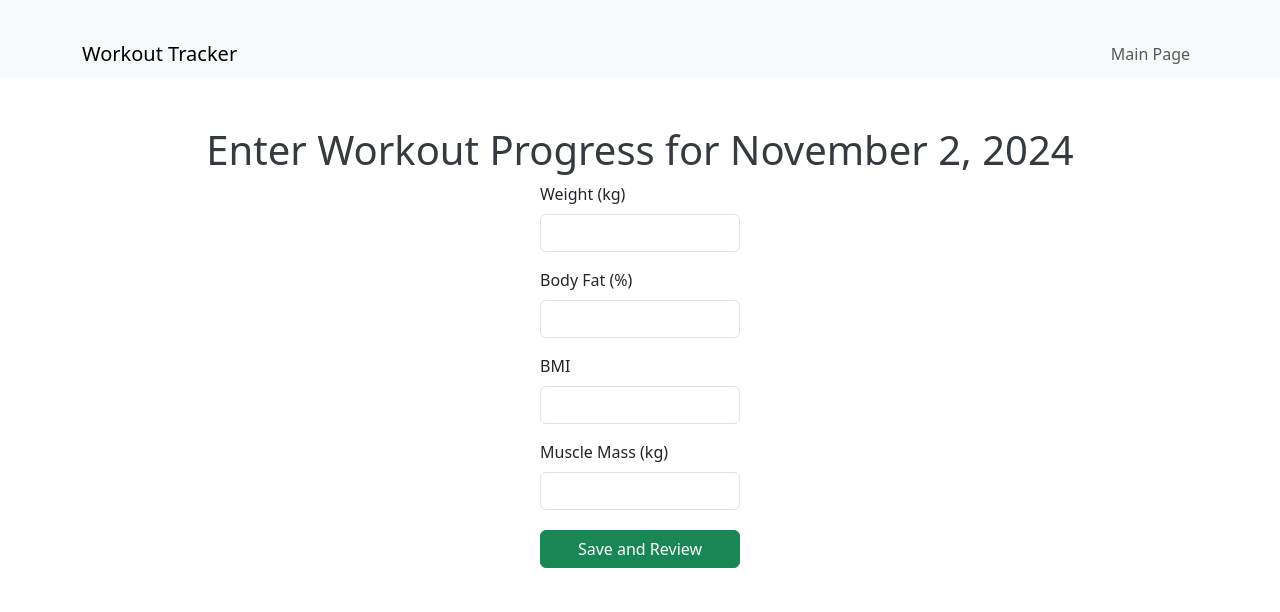
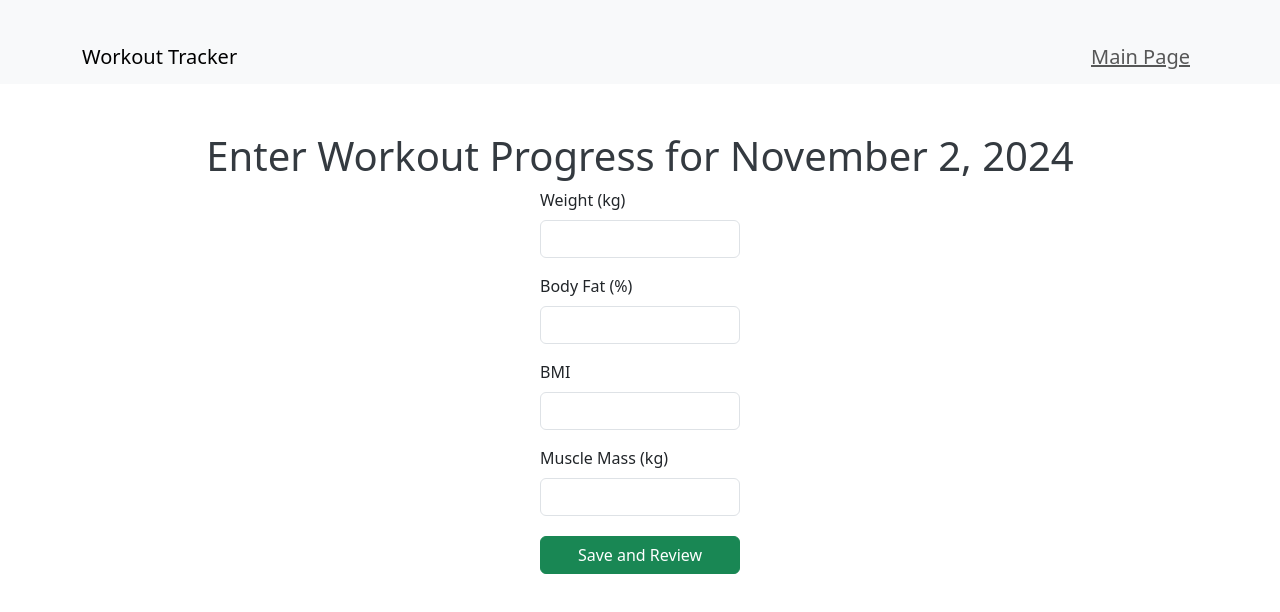
Before and after one commit to elieCharbel/gym-workout-tracker, a website: page frontend/Pages/Progress_Tracker/data_entry_page.html in a window 1280 px wide. Drawn offline with nearby package versions, Linux system fonts and the light colour scheme.

Commit message:
add feedback

```diff
--- a/frontend/Pages/Progress_Tracker/data_entry_page.html
+++ b/frontend/Pages/Progress_Tracker/data_entry_page.html
@@ -15,7 +15,7 @@
   <div class="container">
     <a class="navbar-brand">Workout Tracker</a>
     <div class="navbar-nav">
-      <a class="nav-link" href="../main page/main.html">Main Page</a>
+      <a class="nav-link" style="font-size: 20px; text-decoration: underline;" href="../main page/main.html">Main Page</a>
     </div>
   </div>
 </nav>
```
Also changed, not shown: frontend/Pages/Signup/signup.html (+1 -1 lines), frontend/Pages/main page/main.html (+1 -0 lines), frontend/Pages/feedback/feedBack.html (added).
